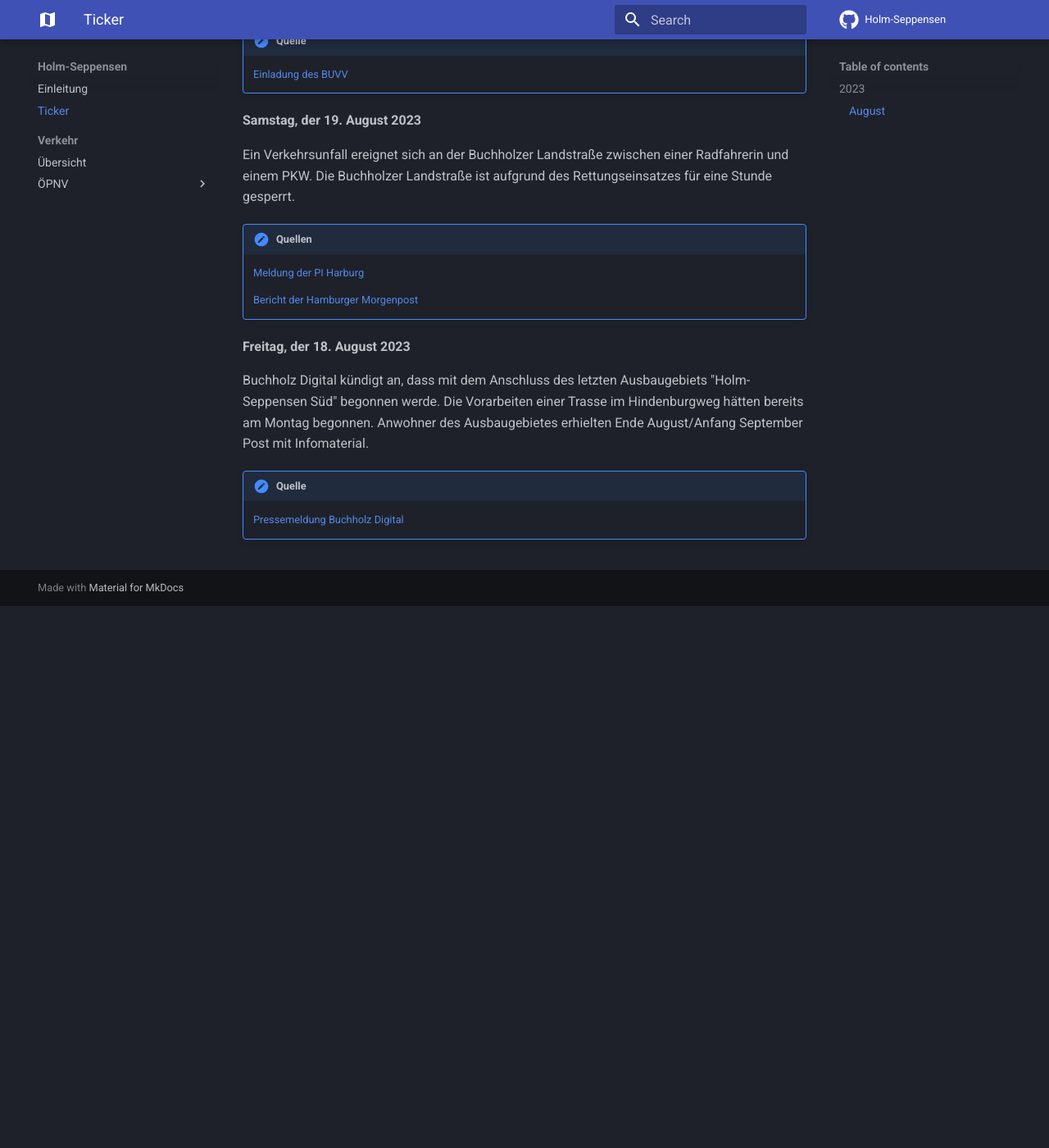
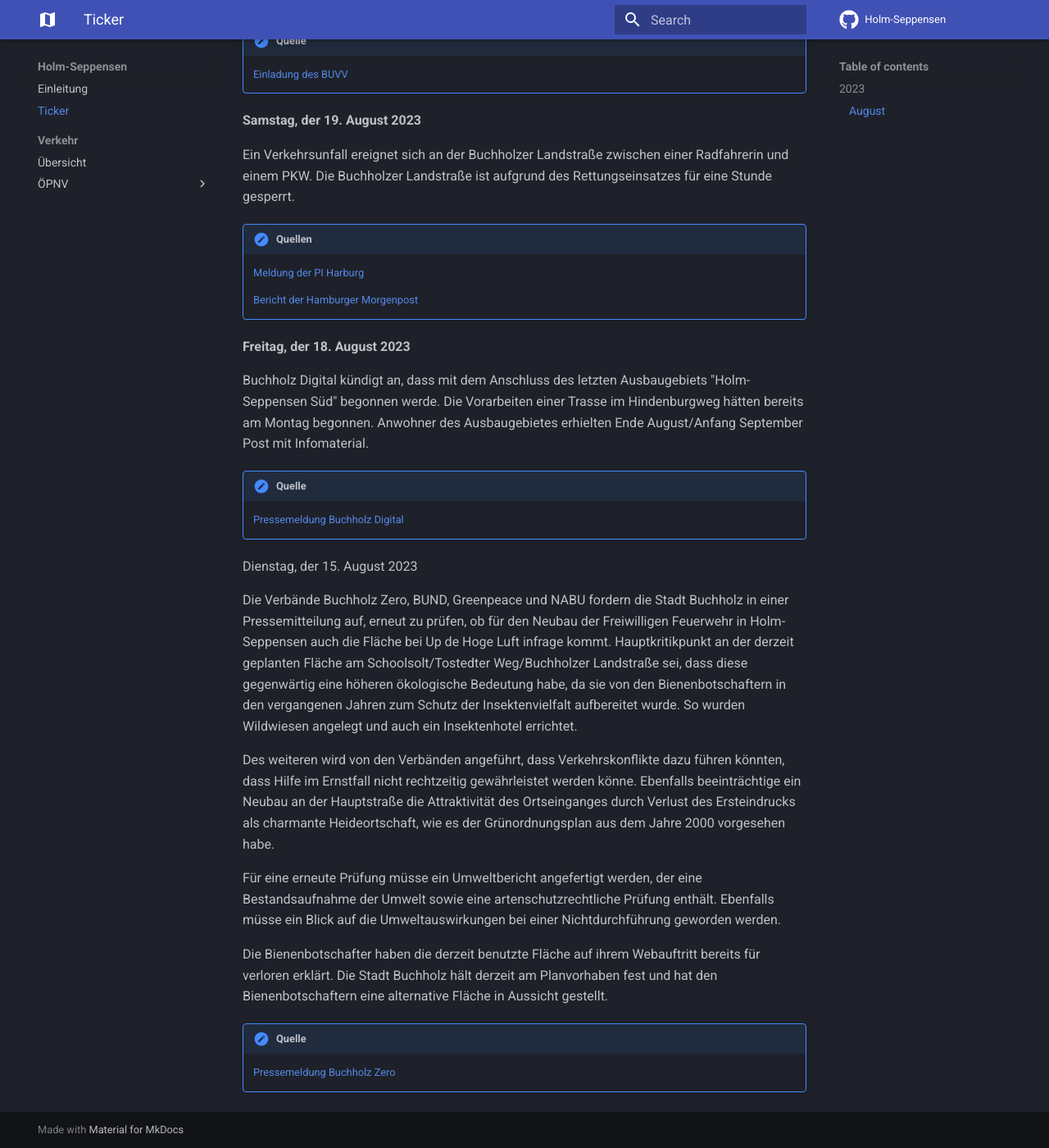
Before and after one commit to jpfauatwork/Holm-Seppensen, an MkDocs documentation site: the page built from docs/ticker.md, in a window 1280 px wide and 1400 px high, scrolled down 661 px. Shown: the whole window at 82% size. Built offline with MkDocs 1.6.1 and Material for MkDocs 9.7.7, drawn with Linux system fonts in a browser that asks for light colours; comment, search, counter and statistics services are not loaded.

Commit message:
update ticker

```diff
--- a/docs/ticker.md
+++ b/docs/ticker.md
@@ -34,3 +34,16 @@ Buchholz Digital kündigt an, dass mit dem Anschluss des letzten Ausbaugebiets "
 !!! note annotate "Quelle"
 
     [Pressemeldung Buchholz Digital](https://buchholz-digital.de/news-88/holm-seppensen-sued-ausbau-gestartet.html)
+
+Dienstag, der 15. August 2023
+
+Die Verbände Buchholz Zero, BUND, Greenpeace und NABU fordern die Stadt Buchholz in einer Pressemitteilung auf, erneut zu prüfen, ob für den Neubau der Freiwilligen Feuerwehr in Holm-Seppensen auch die Fläche bei Up de Hoge Luft infrage kommt. Hauptkritikpunkt an der derzeit geplanten Fläche am Schoolsolt/Tostedter Weg/Buchholzer Landstraße sei, dass diese gegenwärtig eine höheren ökologische Bedeutung habe, da sie von den Bienenbotschaftern in den vergangenen Jahren zum Schutz der Insektenvielfalt aufbereitet wurde. So wurden Wildwiesen angelegt und auch ein Insektenhotel errichtet.
+
+Des weiteren wird von den Verbänden angeführt, dass Verkehrskonflikte dazu führen könnten, dass Hilfe im Ernstfall nicht rechtzeitig gewährleistet werden könne. Ebenfalls beeinträchtige ein Neubau an der Hauptstraße die Attraktivität des Ortseinganges durch Verlust des Ersteindrucks als charmante Heideortschaft, wie es der Grünordnungsplan aus dem Jahre 2000 vorgesehen habe.
+
+Für eine erneute Prüfung müsse ein Umweltbericht angefertigt werden, der eine Bestandsaufnahme der Umwelt sowie eine artenschutzrechtliche Prüfung enthält. Ebenfalls müsse ein Blick auf die Umweltauswirkungen bei einer Nichtdurchführung geworden werden.
+
+Die Bienenbotschafter haben die derzeit benutzte Fläche auf ihrem Webauftritt bereits für verloren erklärt. Die Stadt Buchholz hält derzeit am Planvorhaben fest und hat den Bienenbotschaftern eine alternative Fläche in Aussicht gestellt.
+
+!!! note annotate "Quelle"
+	[Pressemeldung Buchholz Zero](https://buchholzzero.de/feuerwehr-holm-seppensen-standort-mit-risiken-und-nebenwirkungen/)
```
